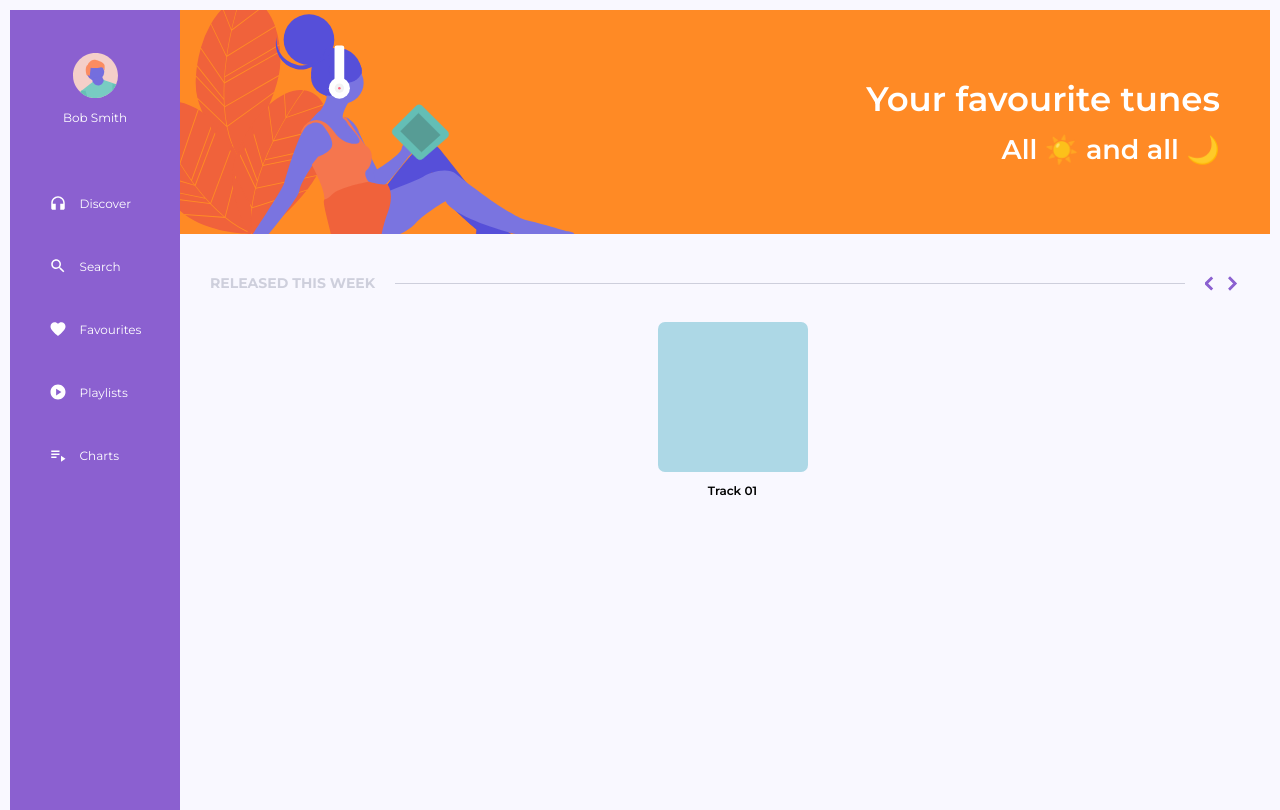
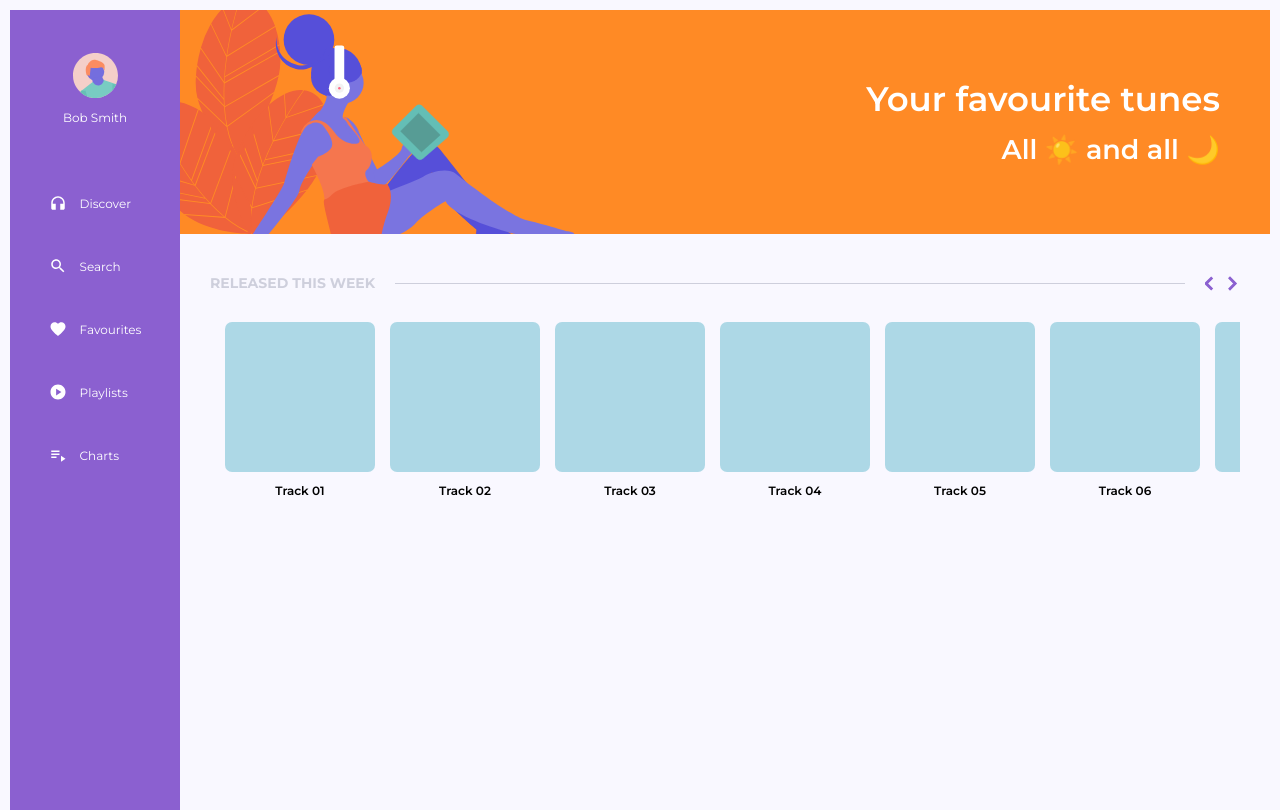
Before and after one commit to abaenglish/Tech-Frontend-Challenge, a React (Create React App) app: page / in a window 1280 px wide. Built offline with nearby package versions, Linux system fonts and the light colour scheme.

Commit message:
Add multiple tracks within ContentSection

```diff
--- a/src/assets/scss/components/_App.scss
+++ b/src/assets/scss/components/_App.scss
@@ -4,4 +4,5 @@
 
 #right-container {
     width: 100%;
+    min-width: 300px;
 }
--- a/src/assets/scss/components/_ContentSection.scss
+++ b/src/assets/scss/components/_ContentSection.scss
@@ -46,7 +46,11 @@
     max-width: 100%;
 
     .track {
-        margin: 0 auto;
+        margin: 0 15px 0 0;
+    }
+
+    .last-track {
+        margin-right: 0;
     }
 
     svg {
--- a/src/assets/scss/components/_Header.scss
+++ b/src/assets/scss/components/_Header.scss
@@ -1,6 +1,5 @@
 header {
     width: 100%;
-    min-width: 300px;
     height: 15vh;
     background-color: $Pumpkin;
     color: white;
--- a/src/components/Content/ContentSection/ContentSection.js
+++ b/src/components/Content/ContentSection/ContentSection.js
@@ -3,6 +3,8 @@ import ArrowBackIosIcon from '@mui/icons-material/ArrowBackIos';
 import ArrowForwardIosIcon from '@mui/icons-material/ArrowForwardIos';
 
 const ContentSection = (props) => {
+
+  const mockTracks = ['01', '02', '03', '04', '05', '06', '07', '08', '09', '10', '11', '12', '13'];
 
   return (
     <section id='content-section-container'>
@@ -17,10 +19,14 @@ const ContentSection = (props) => {
       </div>
 
       <div id='bottom-container'>
-        <div className='track'>
-          <svg /> {/* MOCK TRACK */}
-          <p>Track 01</p>
-        </div>
+        {mockTracks.map((track) => {
+          return (
+            <div className='track' key={track}>
+              <svg />
+              <p>Track {track}</p>
+            </div>
+          )
+        })}
       </div>
 
     </section>
```
Also changed, not shown: 1 other file (tests, documents, lock files or other folders).
